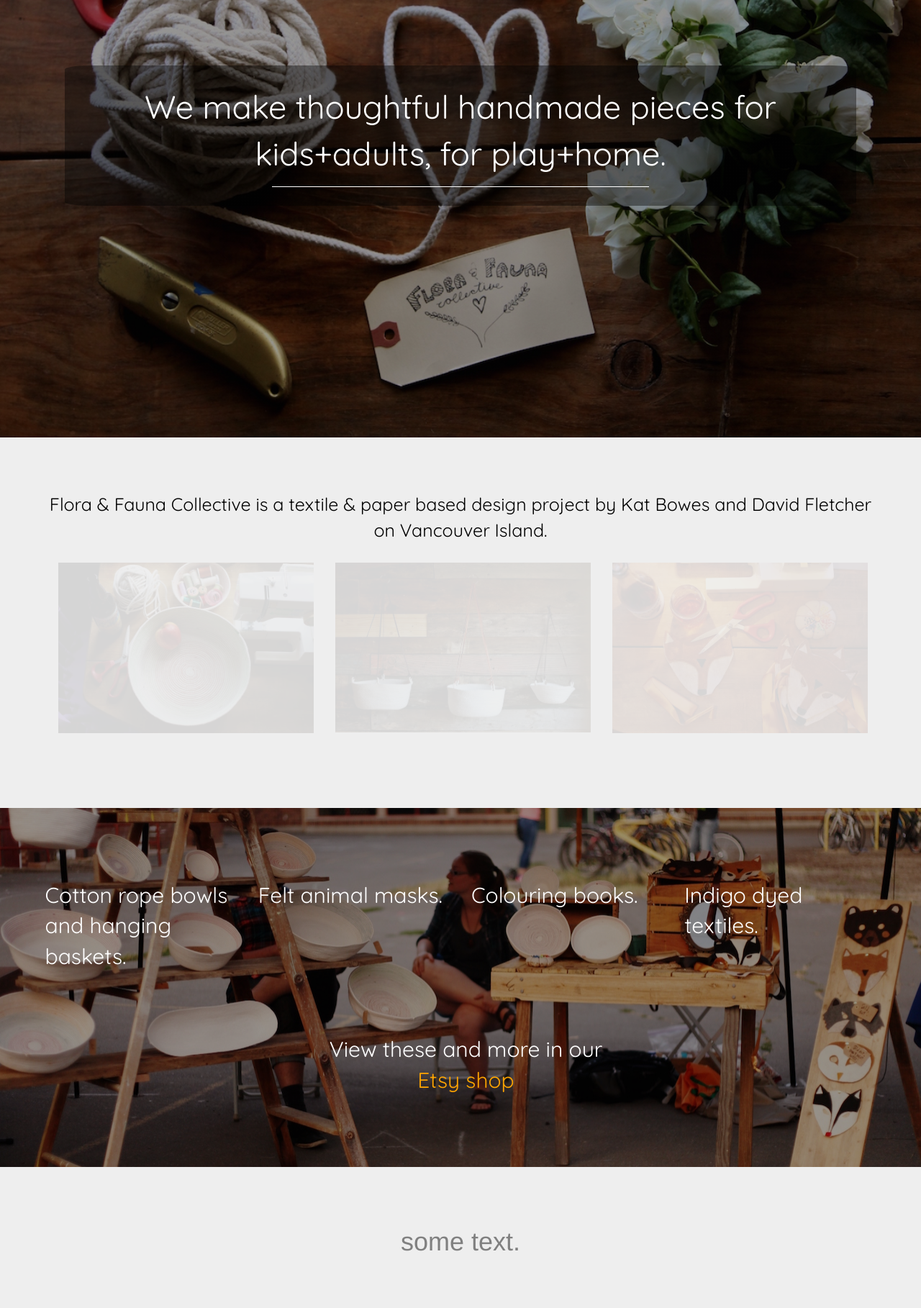
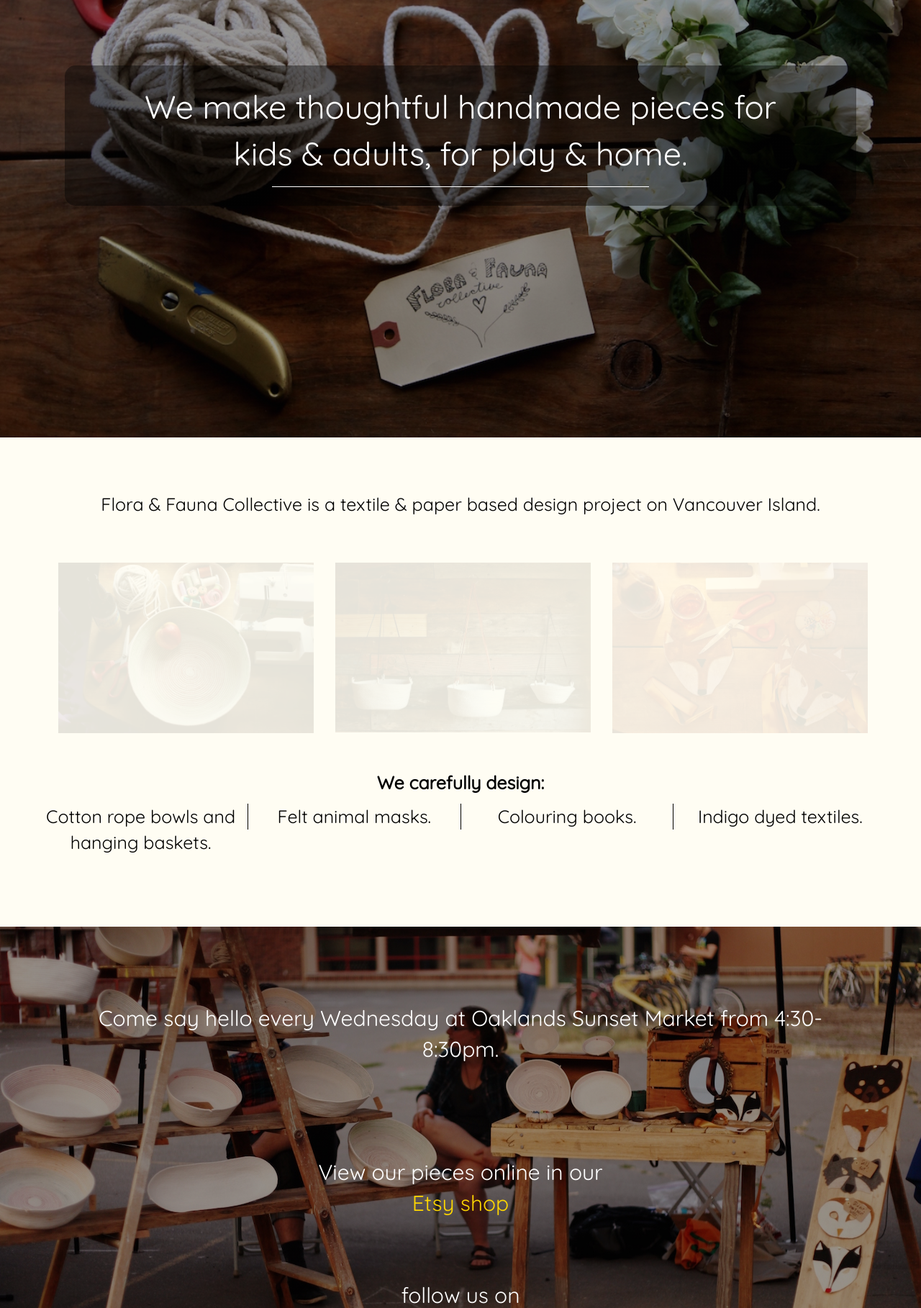
Before and after one commit to trison/flora-and-fauna, a plain HTML site: page index.html in a window 1280 px wide. Shown: the part 206-2024 px from the top of the page at 72% size. Drawn offline with nearby package versions, Linux system fonts and the light colour scheme.

Commit message:
further front page design, added some SEO

```diff
--- a/css/style.css
+++ b/css/style.css
@@ -50,7 +50,7 @@
       rgba(0, 0, 0, 0.4)
     );
     padding:2%;
-    border-radius: 3%;
+    border-radius: 15px;
 }
 .logo{
 	float:left;
@@ -61,6 +61,7 @@
 }
 .logo a{
 	transition: color 0.3s linear;
+	-webkit-transition: color 0.3s linear;
 	color:white;
 	text-decoration: none;
 }
@@ -70,6 +71,7 @@
 }
 .header{
 	transition: background-color 0.5s linear, color 0.5s linear;
+	-webkit-transition: background-color 0.5s linear, color 0.5s linear;
 	height:75px;
 	width: 100%;
 	background-color: none;
@@ -89,6 +91,7 @@ ul.menu{
 
 ul.menu li{
 	transition: color 0.5s linear;
+	-webkit-transition: color 0.5s linear;
 	opacity: 1;
 	color:initial;
 	float:left;
@@ -99,6 +102,7 @@ ul.menu li{
 
 ul.menu li a{
 	transition: color 0.5s linear;
+	-webkit-transition: color 0.5s linear;
 	color:white;
 }
 
@@ -108,7 +112,6 @@ ul.menu li:hover a{
 }
 
 .block1{
-	background-color: #EEEEEE;
 	color:black;
 	padding:6% 5% 8% 5%;
 	text-align: center;
@@ -130,35 +133,50 @@ ul.menu li:hover a{
 	color:white;
 }
 .block2{
-	padding: 8% 5% 8% 5%;
-	text-align: left;
+	padding: 5% 10% 2% 10%;
+	text-align: center;
 	font-size: 30px;
 	font-family: quicksand;
 }
 .block2 a{
-	transition: color 0.5s linear;
-	color:orange;
+	transition: color 0.3s linear;
+	-webkit-transition: color 0.3s linear;
+	color:gold;
 }
 .block2 a:hover{
-	color:gold;
+	color:orange;
 	text-decoration: none;
+}
+.side-border{
+	border-left-style: solid;
+	border-left-width: 1px;
+	border-right-style: solid;
+	border-right-width: 1px;
+}
+.social{
+	transition: color 0.3s linear;
+	-webkit-transition: color 0.3s linear;
+	color:white;
 }
 .pic1{
 	transition: opacity 0.5s linear;
+	-webkit-transition: opacity 0.5s linear;
 	opacity:0.1;
 }
 .pic2{
 	transition: opacity 0.5s linear;
+	-webkit-transition: opacity 0.5s linear;
 	opacity:0.1;
 }
 .pic3{
 	transition: opacity 0.5s linear;
+	-webkit-transition: opacity 0.5s linear;
 	opacity:0.1;
 }
 .block3{
-	background-color: #EEEEEE;
 	color:gray;
 	padding:5% 8% 5% 10%;
 	margin:auto;
 	text-align: center;
+	font-family: quicksand;
 }
--- a/index.html
+++ b/index.html
@@ -2,12 +2,16 @@
 <html>
   <head>
     <meta charset="UTF-8">
+    <meta name="viewport" content="width=device-width, initial-scale=1.0" />
+    <meta name="keywords" content="Oaklands, Market, Flora, Fauna, Textile, Design, Victoria, BC">
+    <meta name="description" content="Textile and paper based design project in Victoria BC">
 
     <!--CSS-->
     <link rel="stylesheet" href="css/style.css">
     <link rel="stylesheet" href="https://maxcdn.bootstrapcdn.com/bootstrap/3.3.5/css/bootstrap.min.css">
+    <link rel="stylesheet" href="https://maxcdn.bootstrapcdn.com/font-awesome/4.4.0/css/font-awesome.min.css">
     <style type="text/css">
-       body { background: #EEEEEE; }
+       body { background: #FFFDF3; }
     </style>
 
     <!--JQuery and Javascript-->
@@ -29,7 +33,7 @@
             <li><a href="/">Contact</a></li>
           </ul>
         </div>
-        <div id="intro">We make thoughtful handmade pieces for <br>kids+adults, for play+home.<div id="line"><br></div></div>
+        <div id="intro">We make thoughtful handmade pieces for <br>kids &amp adults, for play &amp home.<div id="line"><br></div></div>
 
     </div>
   </div>
@@ -39,8 +43,8 @@
     <div class="container-fluid">
       <div class="row block1">
         <div class="row">
-          <div class="col-md-12" style="margin-bottom:2%;">
-            Flora &amp Fauna Collective is a textile &amp paper based design project by Kat Bowes and David Fletcher on Vancouver Island.
+          <div class="col-md-12" style="margin-bottom:5%;">
+            Flora &amp Fauna Collective is a textile &amp paper based design project on Vancouver Island.
           </div>
         </div>
 
@@ -53,38 +57,48 @@
         <div class="col-md-4 pic3">
           <img src='img/IMG_8326.JPG'></img>
         </div>
+
+        <div class="row">
+            <div class="col-md-12" style="margin-top: 4%;">
+              <b>We carefully design:</b>
+            </div>
         </div>
 
-      <div class="row block2-background block2">
-        <div class="row">
+        <div class="row" style="margin-top:1%;">
             <div class="col-md-3 col-md-offset-0">
             Cotton rope bowls and hanging baskets.
             </div>
-          <div class="col-md-3 col-md-offset-0">
+            <div class="col-md-3 col-md-offset-0 side-border" style="border-right-style:none;">
               Felt animal masks.
             </div>
-          <div class="col-md-3 col-md-offset-0">
+            <div class="col-md-3 col-md-offset-0 side-border">
               Colouring books.
             </div>
             <div class="col-md-3 col-md-offset-0">
               Indigo dyed textiles.
             </div>
+        </div>
+      </div>
 
+      <div class="row block2-background block2">
         <div class="row">
-            <div class="col-md-6 col-md-offset-0" style="text-align:center;">
-              <br><br><br>View these and more in our <br><a href='https://www.etsy.com/shop/FloraFaunaCollective'>Etsy shop</a>
+          <div class="col-md-12 col-md-offset-0">
+           <br>Come say hello every Wednesday at Oaklands Sunset Market from 4:30-8:30pm.
           </div>
+        </div>
+        <div class="row">
+          <div class="col-md-12 col-md-offset-0">
+            <br><br><br>View our pieces online in our <br><a href='https://www.etsy.com/shop/FloraFaunaCollective'>Etsy shop</a>
+          </div>
+        </div>
+
+        <div class="col-md-12 col-md-offset-0">
+          <br><br>follow us on<br>
+          <a href="https://www.facebook.com/floraandfaunacollective"><i class="fa fa-facebook-official social" style="margin-right: 5%;"></i></a>
+          <a href="https://instagram.com/floraandfaunacollective"><i class="fa fa-instagram social"></i></a>
         </div>
       </div>
     </div>
 
-       <div class="row">
-        <div class="col-md-10 col-md-offset-1 block3">
-          <h1>some text.</h1>
-        </div>
-      </div>
-
-    </div>
-
   </body>
 </html>
--- a/js/script.js
+++ b/js/script.js
@@ -1,13 +1,3 @@
-// $(document).ready(function(){
-
-//     // Fill in the blanks!
-//     $('title').animate({ top: '+=100px'}, 1000 );
-// });
-
-// function myFunction() {
-//     document.getElementById("demo").innerHTML = "Paragraph changed.";
-//     }
-
 $(document).ready(function(){
 
 	var scroll_pos = 0;
@@ -16,15 +6,22 @@ $(document).ready(function(){
     var $pic1 = $('.pic1');
     var $pic2 = $('.pic2');
     var $pic3 = $('.pic3');
+    var $social = $('.social');
 
     $('#line').hide().delay(150).toggle(800);
     $('#intro').hide().delay(100).fadeToggle(800);
     $header.hide().delay(200).fadeToggle(800);
 
+ 	$social.hover(
+    	function(){$(this).css({'color': 'orange'})},
+    	function(){$(this).css({'color': 'white'})}
+    );
+
     //change styles during scrolling
     $('body').on('mousewheel', function(){
     	scroll_pos = $(this).scrollTop();
     	console.log(scroll_pos);
+
     	//hide intro text
     	if(scroll_pos >= 250 && !title_changed){
     		$('#intro').fadeToggle(350);
@@ -32,12 +29,12 @@ $(document).ready(function(){
     		title_changed=true;
     	}
     	//colour header background
-    	else if(scroll_pos >= 625 && !menu_changed){
+    	else if(scroll_pos >= 725 && !menu_changed){
 			$header.css({'background-color': 'gray'});
     		menu_changed=true;
     	}
     	//clear header background
-    	else if(menu_changed && scroll_pos < 625){
+    	else if(menu_changed && scroll_pos < 725){
     		$header.css({'background-color': ''});
     		menu_changed=false;
     	}
@@ -50,14 +47,14 @@ $(document).ready(function(){
     	//fade in pictures
     	else if(scroll_pos > 400){
     		$pic1.css({'opacity': '1'});
-    		$pic2.delay(150).queue(function (next) {
+    		$pic2.delay(200).queue(function (next) {
 			    $(this).css({'opacity': '1'});
 			    next();
-			  });
-    		$pic3.delay(200).queue(function (next) {
+			 });
+    		$pic3.delay(300).queue(function (next) {
 			    $(this).css({'opacity': '1'});
 			    next();
-			  });
+			 });
     	}
     });
 });
```
Also changed, not shown: img/IMG_8167.JPG (added), img/IMG_8415.JPG (added), img/IMG_8419.JPG (added). Lines whose indentation alone changed are shown as unchanged.
